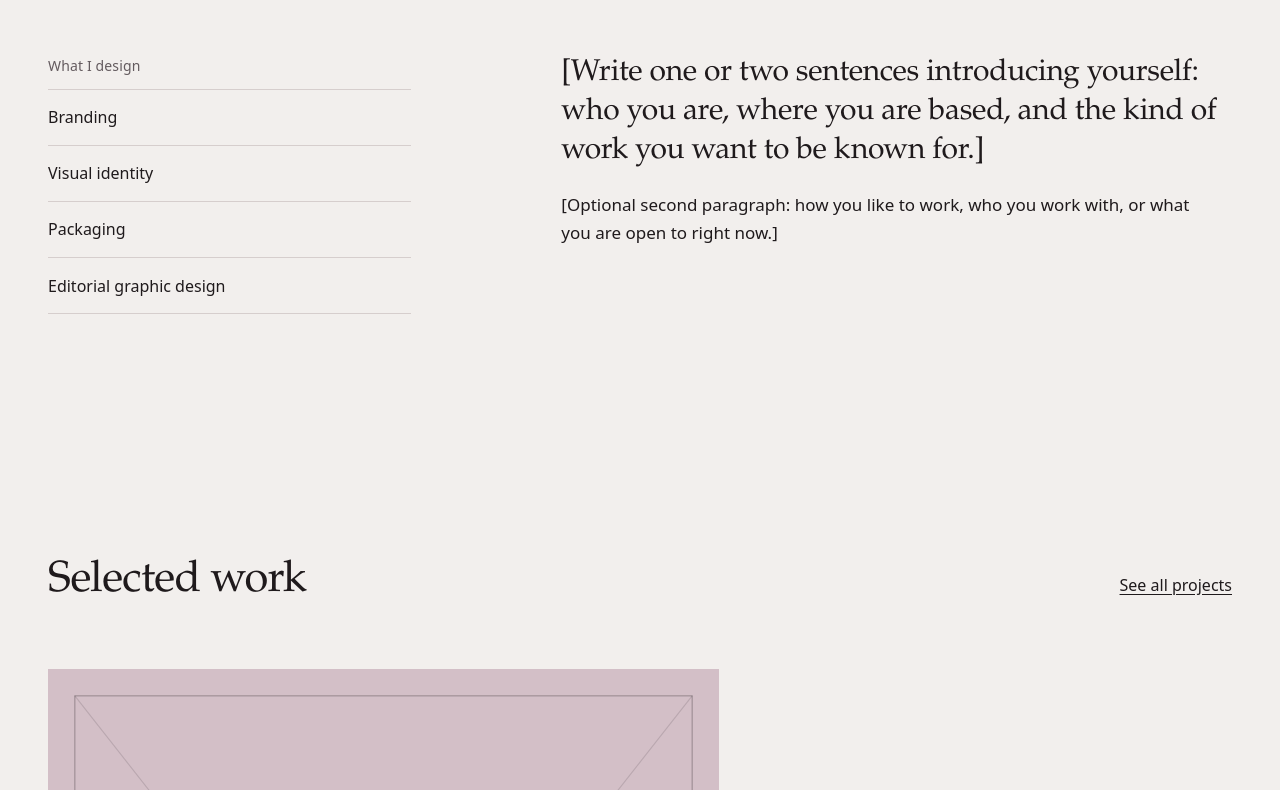
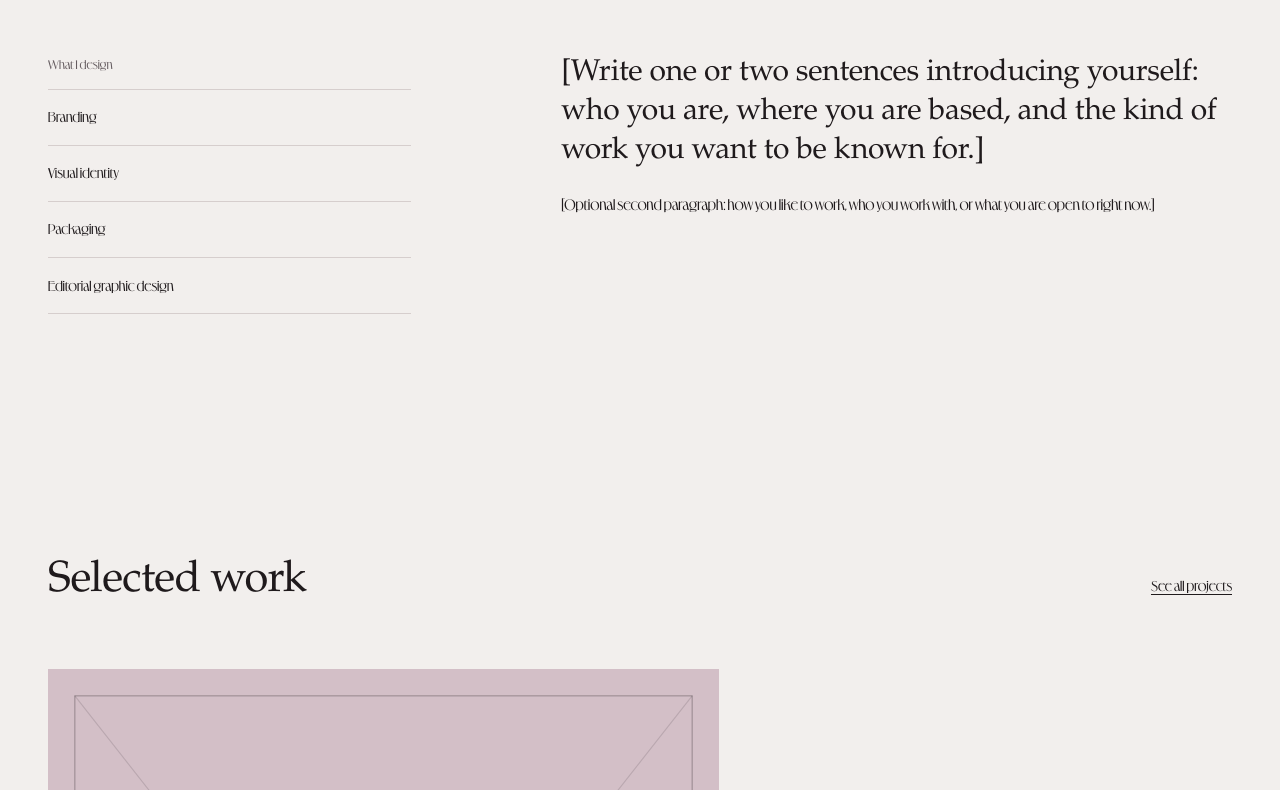
Before and after one commit to niceworkwithmadelyn-eng/portfolio-2026, a plain HTML site: page index.html in a window 1280 px wide. Shown: the part 536-1326 px from the top of the page. Drawn offline with Linux system fonts and the light colour scheme; files whose address does not match are found by name.

Commit message:
add fonts

```diff
--- a/assets/css/styles.css
+++ b/assets/css/styles.css
@@ -18,6 +18,13 @@
 
 /* 1. Design tokens
    -------------------------------------------------------------------------- */
+   @font-face {
+  font-family: "Palmetto";
+  src: url("D:\portfolio-2026\assets\fonts\Palmetto0.5DEMO.ttf") format("opentype");
+  font-weight: 400;
+  font-style: normal;
+  font-display: swap;
+}
 :root {
   /* Colour: neutral ground, dark ink, two quiet accents.
      Text colours below all meet WCAG AA contrast on --bg and --wash. */
@@ -33,7 +40,7 @@
   /* Type: system font stacks, so nothing is downloaded and nothing is licensed.
      To use your own fonts, see the README ("Changing fonts"). */
   --serif: "Iowan Old Style", "Palatino Linotype", Palatino, "Book Antiqua", Georgia, "Times New Roman", serif;
-  --sans: system-ui, -apple-system, "Segoe UI", Roboto, "Helvetica Neue", Arial, sans-serif;
+  --sans: "Palmetto", system-ui, -apple-system, "Segoe UI", Roboto, "Helvetica Neue", Arial, sans-serif;
 
   /* Space */
   --gutter: clamp(1.25rem, 4vw, 3rem);
```
Also changed, not shown: assets/fonts/Palmetto0.5DEMO.ttf (added).
